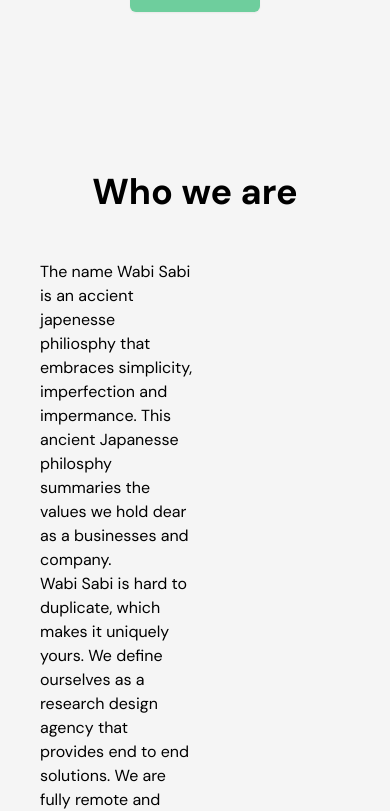
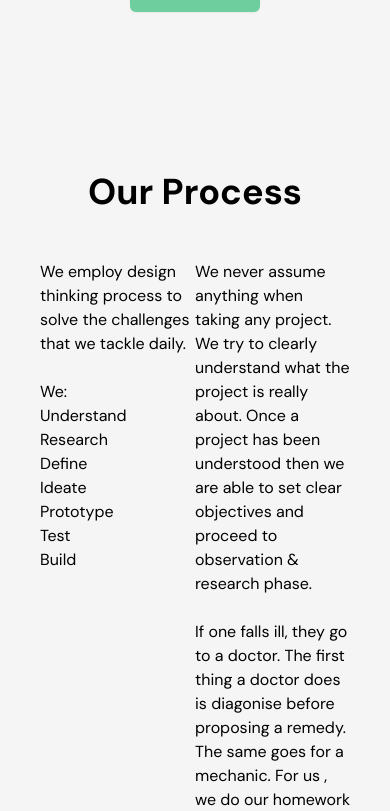
Before and after one commit to Alex-Cosmas/wabisabi-tech, a Next.js app: page / in a window 390 px wide. Shown: the part 620-1431 px from the top of the page. Built offline with nearby package versions, Linux system fonts and the light colour scheme.

Commit message:
Added Contact Pages

```diff
--- /dev/null
+++ b/components/wabisabi/ContactUs.js
@@ -0,0 +1,28 @@
+const ContactUs = () => {
+  return (
+    <div className='flex flex-col items-center justify-center px-10 py-20 text-center sm:py-32 sm:w-10/12'>
+      <h1 className='mb-3 text-4xl font-semibold md:text-5xl md:leading-none'>
+        How can we help you?
+      </h1>
+      {/* <p className='mb-6'>Launch with confidence, on time and within budget.</p> */}
+      <div className='w-full py-24 bg-black text-wsGrey-200'>
+        <div className='flex flex-col items-center'>
+          <h1 className='w-3/4 text-4xl'>
+            Launch with confidence, on time and within budget
+          </h1>
+
+          <div className='inline-flex mt-6 gap-x-4 '>
+            <button className='px-6 py-2 bg-transparent rounded-sm '>
+              Drop an Email
+            </button>
+            <button className='px-6 py-2 text-black rounded-sm bg-green'>
+              Schedule a Call
+            </button>
+          </div>
+        </div>
+      </div>
+    </div>
+  )
+}
+
+export default ContactUs
--- a/components/wabisabi/WhoWeAre.js
+++ b/components/wabisabi/WhoWeAre.js
@@ -6,26 +6,29 @@ const WhoWeAre = () => {
         {/* Scalable solutions built on time and within budget. */}
       </h1>
       <div>
-        <div className='w-1/2'>
-          <p className='pt-6 text-left'>
-            The name Wabi Sabi is an accient japenesse philiosphy that embraces
-            simplicity, imperfection and impermance. This ancient Japanesse
-            philosphy summaries the values we hold dear as a businesses and
-            company.
-            <br />
+        <div className='flex justify-center'>
+          <div className='flex flex-col w-10/12 pt-6 text-left gap-y-3'>
+            <p>
+              The name Wabi Sabi is an accient japenesse philiosphy that
+              embraces simplicity, imperfection and impermance. This ancient
+              Japanesse philosphy summaries the values we hold dear as a
+              businesses and company.
+            </p>
+            <p>
               Wabi Sabi is hard to duplicate, which makes it uniquely yours. We
               define ourselves as a research design agency that provides end to
               end solutions. We are fully remote and work with willing and
-            remarkable humans to solve the challenges that the communities face
-            on a day to day basis through design and code.
-            <br />
+              remarkable humans to solve the challenges that the communities
+              face on a day to day basis through design and code.
+            </p>
+            <p>
               For us, we wanted to build and run a business that allows just
               that., where all ideas are welcomed and allow the mind to run wild
               and free because ultimately, we all in one form or another want to
               be free or happy in whatever form that may be.
             </p>
           </div>
-        <div></div>
+        </div>
       </div>
     </div>
   )
--- a/pages/index.js
+++ b/pages/index.js
@@ -3,6 +3,7 @@ import HeroSection from '../components/wabisabi//global/Hero'
 import WhoWeAre from '../components/wabisabi/WhoWeAre'
 import OurProcess from '~/components/wabisabi/OurProcess'
 import FeaturedProjects from '~/components/wabisabi/FeaturedProjects'
+import ContactUs from '~/components/wabisabi/ContactUs'
 
 const Index = () => (
   <>
@@ -10,9 +11,10 @@ const Index = () => (
     <HeroSection />
     <div className='content-wrapper'>
       <div className='flex flex-col items-center justify-center'>
+        <OurProcess />
         <WhoWeAre />
-        <OurProcess />
         <FeaturedProjects />
+        <ContactUs />
       </div>
     </div>
   </>
```
Lines whose indentation alone changed are shown as unchanged.
